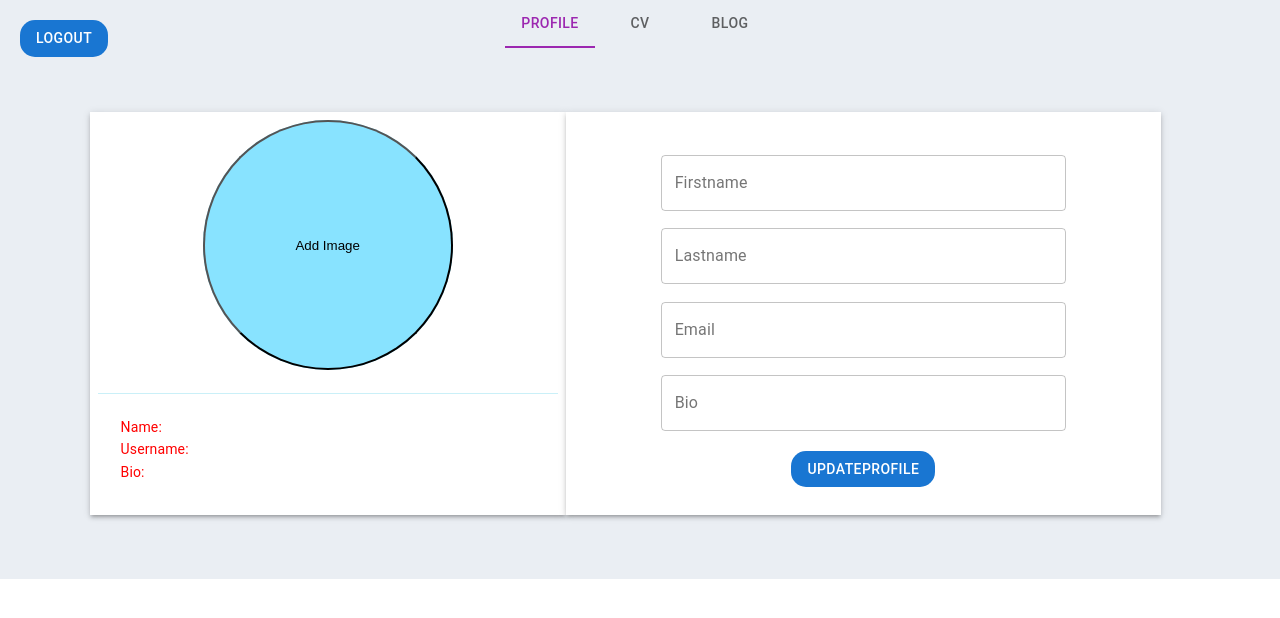
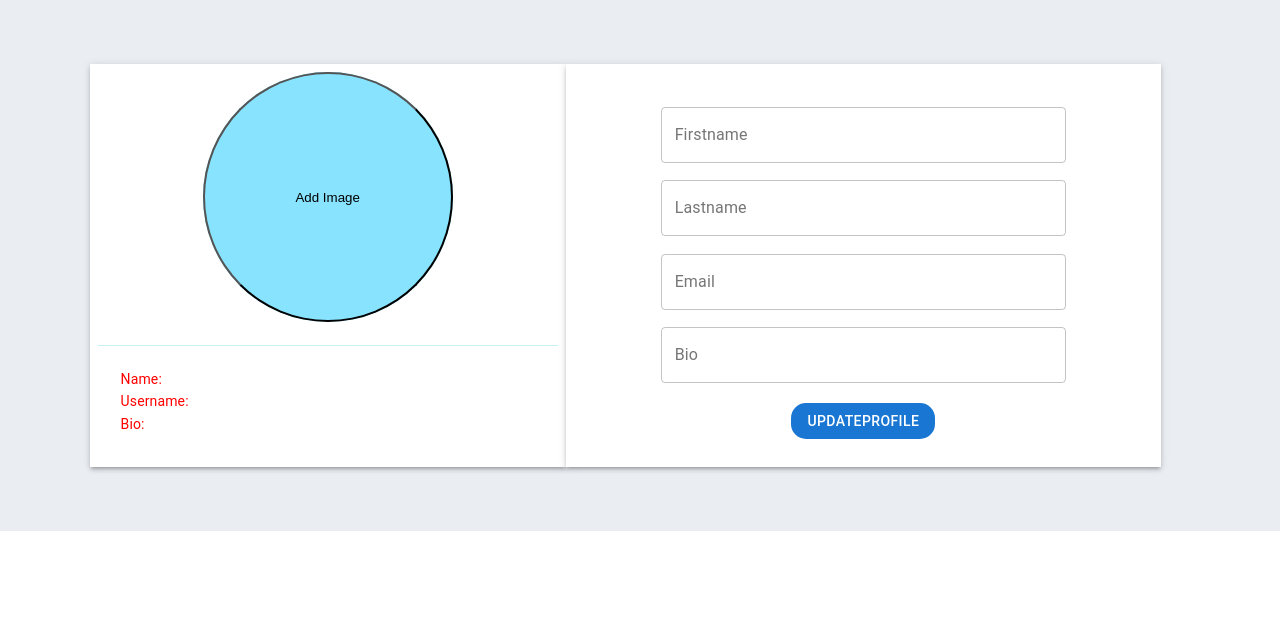
Before and after one commit to combinator4001/combinator-front, a React (Create React App) app: page /profileuser1 in a window 1280 px wide. Shown: the top 618 px of the page. Built offline with nearby package versions, Linux system fonts and the light colour scheme.

Commit message:
Router and profile bugs fixed

```diff
--- a/src/component/Dashboard/Dashboard.js
+++ b/src/component/Dashboard/Dashboard.js
@@ -168,7 +168,7 @@ export default function MiniDrawer() {
         <Divider />
         <List>
 
-          <ListItemButton  onClick={ChangtoCV} key={'Dashboard'}>
+          <ListItemButton  onClick={Changtoprofile} key={'Dashboard'}>
             <ListItemIcon><HomeIcon /></ListItemIcon>
             <ListItemText primary={'Dashboard'} />
           </ListItemButton>
@@ -178,7 +178,7 @@ export default function MiniDrawer() {
             <ListItemText primary={'BLOG'} />
           </ListItemButton>
 
-          <ListItemButton  onClick={Changtoprofile} key={'CV'}>
+          <ListItemButton  onClick={ChangtoCV} key={'CV'}>
             <ListItemIcon><CoPresentIcon /></ListItemIcon>
             <ListItemText primary={'CV'} />
           </ListItemButton>
--- a/src/component/Login/Login.js
+++ b/src/component/Login/Login.js
@@ -58,7 +58,7 @@ const Login =({history}) => {
                     //setfirstname(response.firstName);
                     console.log(response.access_token);
                     history.push({
-                        pathname: '/profileuser1',
+                        pathname: '/Dashboard',
                         firstName:response.firstName,
                         lastName:response.lastName,
                         username:response.username,
@@ -73,7 +73,7 @@ const Login =({history}) => {
                         //console.log(response.owners[0]);
                         history.push({
                             access_token:response.access_token,
-                            pathname: '/ProfileCompany',
+                            pathname: '/Dashboard',
                             name:response.name,
                             username:response.username,
                             email:response.email,
--- a/src/component/profileuser1/profileUser1.js
+++ b/src/component/profileuser1/profileUser1.js
@@ -31,9 +31,7 @@ import { withRouter } from "react-router-dom";
 const ProfileUser =  ({history}) => {
 
     const location = useLocation();
-    const [ShowCV,SetShowCV]=useState(false);
     const [Showprofile,SetShowprofile]=useState(true);
-    const [ShowBlog,SetShowBlog]=useState(false);
     //initial name most be given from database
     //const [condition,Setcondition]=useState('Blog');
     const [isSubmitting, setIsSubmitting] = useState(false);
@@ -85,21 +83,6 @@ const ProfileUser =  ({history}) => {
         setValue(newValue);
     };
 
-    const ChangtoCV =()=>{
-        SetShowCV(true);
-        SetShowBlog(false);
-        SetShowprofile(false);
-    }
-    const Changtoprofile =()=>{
-        SetShowCV(false);
-        SetShowBlog(false);
-        SetShowprofile(true);
-    }
-    const ChangtoBlog =()=>{
-        SetShowCV(false);
-        SetShowBlog(true);
-        SetShowprofile(false);
-    }
     const [accessT,SetaccessT]=useState(location.access_token);
     //const { ProfileToken } = useParams();
     const handleClick = async() => {
@@ -289,46 +272,11 @@ const ProfileUser =  ({history}) => {
                 </div>
             );
         }
-        if (ShowBlog){
-            return <Blog></Blog>
-
-        }
-        if(ShowCV){
-            return <CV></CV>
-        }
-
     }
 
     return (
         <>
-            <Box
-                sx={{
-                    width: '100%',
-                    backgroundColor:'#EAEEF3',
-                    display:'flex',
-                    justifyContent:'center',
-                    alignItems:'center',
-                    gap:'20px'
-                }}>
-                <Tabs
-                    value={value}
-                    onChange={handleChange}
-                    textColor="secondary"
-                    indicatorColor="secondary"
-                    aria-label="secondary tabs example"
-                >
-                    <Tab value="one" label="profile"  onClick={Changtoprofile} />
-                    <Tab value="two" label="CV" onClick={ChangtoCV}/>
-                    <Tab value="three" label="Blog" onClick={ChangtoBlog}/>
-                    <Button variant="contained" color="primary" disableElevation
-                            style={{marginTop:"20px",marginBottom:"20px",marginLeft:'20px' , width:"auto", borderRadius:"15px",position: 'fixed',left:0  }} onClick={logout}>
-                        Logout
-                    </Button>
-                </Tabs>
-            </Box>
-
             {maincomponent()}
-
         </>
 
      );
```
Also changed, not shown: 1 other file (tests, documents, lock files or other folders).
